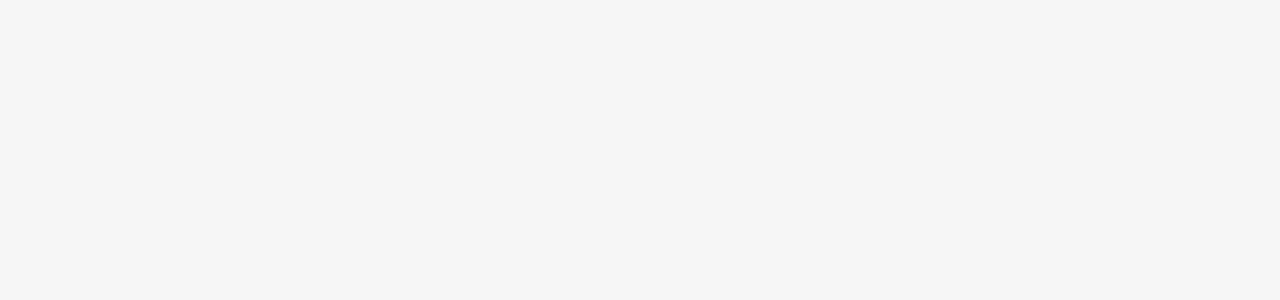
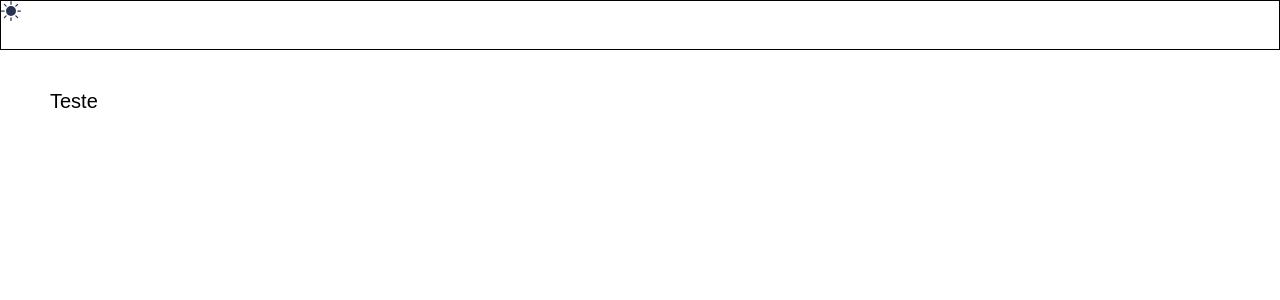
Before and after one commit to jpmedeirosmorais/portifolio, a React (Vite) app: page / in a window 1280 px wide. Shown: the top 300 px of the page. Built offline with nearby package versions, Linux system fonts and the light colour scheme.

Commit message:
add some new tools and begining to create the first component and other things

```diff
--- a/package.json
+++ b/package.json
@@ -16,7 +16,8 @@
     "@types/babel__core": "^7.20.0",
     "prettier": "^2.8.3",
     "react": "^18.2.0",
-    "react-dom": "^18.2.0"
+    "react-dom": "^18.2.0",
+    "react-icons": "^4.7.1"
   },
   "devDependencies": {
     "@testing-library/react": "^13.4.0",
--- a/src/App.tsx
+++ b/src/App.tsx
@@ -1,10 +1,17 @@
 import React from "react";
+import { Layout } from "./components/Layout";
+import { useApp } from "./contexts/AppContext";
+
 import { GlobalStyles } from "./styles/globalStyles";
 
 const App: React.FC = () => {
+  const { theme } = useApp();
   return (
     <>
-      <GlobalStyles />
+      <GlobalStyles theme={theme} />
+      <Layout>
+        <p>Teste</p>
+      </Layout>
     </>
   );
 };
--- /dev/null
+++ b/src/components/Layout/index.tsx
@@ -0,0 +1,25 @@
+import { useApp } from "@/contexts/AppContext";
+import themeGlobal from "@/styles/designToken";
+import React from "react";
+import { BsFillMoonStarsFill, BsFillSunFill } from "react-icons/bs";
+import { type LayoutI } from "./interfaces";
+import { Container } from "./styles";
+
+export const Layout: React.FC<LayoutI> = ({ children }) => {
+  const { theme, toggleTheme } = useApp();
+
+  return (
+    <Container>
+      <div className="nav-bar">
+        <div onClick={toggleTheme} className="theme-container">
+          {theme === "light" ? (
+            <BsFillSunFill color={themeGlobal.color[theme].secondary} />
+          ) : (
+            <BsFillMoonStarsFill color={themeGlobal.color[theme].secondary} />
+          )}
+        </div>
+      </div>
+      <div className="body">{children}</div>
+    </Container>
+  );
+};
--- /dev/null
+++ b/src/components/Layout/interfaces.ts
@@ -0,0 +1,10 @@
+import { type ReactNode } from "react";
+
+export interface LayoutOptions {
+  title: string;
+  link: string;
+}
+
+export interface LayoutI {
+  children: ReactNode;
+}
--- /dev/null
+++ b/src/components/Layout/styles.ts
@@ -0,0 +1,14 @@
+import styled from "styled-components";
+
+export const Container = styled.div`
+  width: 100%;
+
+  .nav-bar {
+    width: 100%;
+    height: 5rem;
+    border: 0.1rem solid black;
+  }
+  .body {
+    padding: 4rem 5rem;
+  }
+`;
--- /dev/null
+++ b/src/contexts/AppContext.tsx
@@ -0,0 +1,47 @@
+import React, {
+  createContext,
+  useCallback,
+  useContext,
+  useState,
+  type ReactNode,
+} from "react";
+
+interface AppContextData {
+  theme: "light" | "dark";
+  toggleTheme: () => void;
+}
+
+interface AppContextProviderI {
+  children: ReactNode;
+}
+
+const DEFAULT_VALUE: AppContextData = {
+  theme: "light",
+  toggleTheme: () => {},
+};
+
+export const AppContext = createContext<AppContextData>(DEFAULT_VALUE);
+
+export const AppContextProvider: React.FC<AppContextProviderI> = ({
+  children,
+}) => {
+  const [theme, setTheme] = useState<"light" | "dark">(DEFAULT_VALUE.theme);
+
+  const toggleTheme = useCallback((): void => {
+    if (theme === "light") {
+      setTheme("dark");
+    } else {
+      setTheme("light");
+    }
+  }, [theme]);
+
+  return (
+    <AppContext.Provider value={{ theme, toggleTheme }}>
+      {children}
+    </AppContext.Provider>
+  );
+};
+
+export const useApp: () => AppContextData = () => {
+  return useContext(AppContext);
+};
--- a/src/main.tsx
+++ b/src/main.tsx
@@ -1,9 +1,12 @@
 import React from "react";
 import ReactDOM from "react-dom/client";
 import App from "./App";
+import { AppContextProvider } from "./contexts/AppContext";
 
 ReactDOM.createRoot(document.getElementById("root") as HTMLElement).render(
   <React.StrictMode>
-    <App />
+    <AppContextProvider>
+      <App />
+    </AppContextProvider>
   </React.StrictMode>
 );
--- /dev/null
+++ b/src/styles/designToken.ts
@@ -0,0 +1,19 @@
+const color = {
+  light: {
+    primary: "#FFFFFF",
+    secondary: "#293250",
+    tertiary: "#F4F4F4",
+  },
+
+  dark: {
+    primary: "#293250",
+    secondary: "#FFFFFF",
+    tertiary: "#F4F4F4",
+  },
+};
+
+const theme = {
+  color,
+};
+
+export default theme;
--- a/src/styles/globalStyles.ts
+++ b/src/styles/globalStyles.ts
@@ -1,10 +1,25 @@
-import { createGlobalStyle } from "styled-components";
+import { createGlobalStyle, css } from "styled-components";
+import themeToken from "./designToken";
+
+interface globalStylesI {
+  theme: "light" | "dark";
+}
 
 export const GlobalStyles = createGlobalStyle`
-  body {
-    margin: 0;
-    padding: 0;
-    font-family: sans-serif;
-    background-color: #F7F7F7;
-  }
+  ${({ theme }: globalStylesI) => css`
+    html,
+    body {
+      font-size: 62.5%;
+      background: ${themeToken.color[theme].primary};
+      transition: all ease-in-out 250ms;
+    }
+
+    * {
+      margin: 0;
+      padding: 0;
+      box-sizing: border-box;
+      font-family: sans-serif;
+      font-size: 2rem;
+    }
+  `}
 `;
```
Also changed, not shown: src/components/Layout/layoutOptions.ts (added, +8 -0 lines), 2 other files (tests, documents, lock files or other folders).
